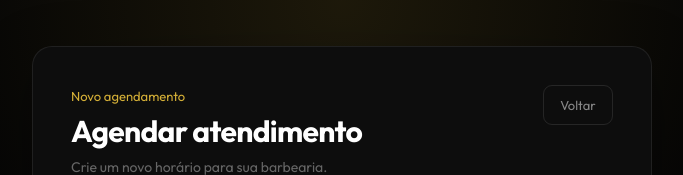
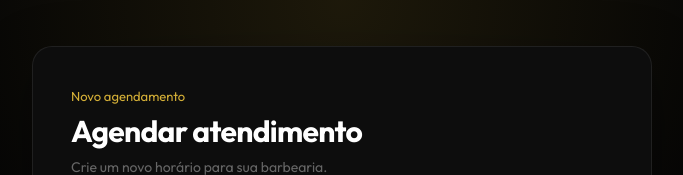
Before and after one commit to KauanRodrigues-Code/BarberOS, a Next.js app in the folder apps/web/: page /agenda/novo in a window 1280 px wide. Shown: the top 175 px of the page, without its empty margins (298-981 px from the left). Built offline with nearby package versions, Linux system fonts and the light colour scheme.

Commit message:
Atualizações, cliente e agenda

```diff
--- a/apps/web/app/agenda/novo/page.module.css
+++ b/apps/web/app/agenda/novo/page.module.css
@@ -52,31 +52,6 @@
   margin-top: 8px;
   color: #666;
   font-size: 14px;
-}
-
-.back {
-  height: 40px;
-  min-width: 70px;
-  padding: 0 14px;
-  display: inline-flex;
-  align-items: center;
-  justify-content: center;
-  flex-shrink: 0;
-  box-sizing: border-box;
-  border: 1px solid rgba(255, 255, 255, 0.1);
-  border-radius: 9px;
-  color: #888;
-  background: transparent;
-  font-family: inherit;
-  font-size: 13px;
-  text-decoration: none;
-  transition: 0.2s ease;
-}
-
-.back:hover {
-  color: #d4af37;
-  border-color: rgba(212, 175, 55, 0.35);
-  background: rgba(212, 175, 55, 0.04);
 }
 
 .form {
@@ -214,10 +189,6 @@
     flex-direction: column;
   }
 
-  .back {
-    align-self: flex-start;
-  }
-
   .row {
     grid-template-columns: 1fr;
   }
--- a/apps/web/app/agenda/novo/page.tsx
+++ b/apps/web/app/agenda/novo/page.tsx
@@ -5,7 +5,9 @@ import styles from "./page.module.css";
 
 export default function NovoAgendamento() {
   const searchParams = useSearchParams();
+
   const horario = searchParams.get("horario") || "";
+  const cliente = searchParams.get("cliente") || "";
 
   return (
     <main className={styles.page}>
@@ -20,19 +22,20 @@ export default function NovoAgendamento() {
               Crie um novo horário para sua barbearia.
             </p>
           </div>
-
-          <a href="/agenda" className={styles.back}>
-            Voltar
-          </a>
         </div>
 
         <form className={styles.form}>
+          {/* CLIENTE */}
+
           <div className={styles.field}>
             <label htmlFor="client">
               Cliente
             </label>
 
-            <select id="client" defaultValue="">
+            <select
+              id="client"
+              defaultValue={cliente}
+            >
               <option value="" disabled>
                 Selecione o cliente
               </option>
@@ -50,6 +53,8 @@ export default function NovoAgendamento() {
               </option>
             </select>
           </div>
+
+          {/* DATA + HORÁRIO */}
 
           <div className={styles.row}>
             <div className={styles.field}>
@@ -76,12 +81,17 @@ export default function NovoAgendamento() {
             </div>
           </div>
 
+          {/* SERVIÇO */}
+
           <div className={styles.field}>
             <label htmlFor="service">
               Serviço
             </label>
 
-            <select id="service" defaultValue="">
+            <select
+              id="service"
+              defaultValue=""
+            >
               <option value="" disabled>
                 Selecione o serviço
               </option>
@@ -100,12 +110,17 @@ export default function NovoAgendamento() {
             </select>
           </div>
 
+          {/* BARBEIRO */}
+
           <div className={styles.field}>
             <label htmlFor="barber">
               Barbeiro
             </label>
 
-            <select id="barber" defaultValue="">
+            <select
+              id="barber"
+              defaultValue=""
+            >
               <option value="" disabled>
                 Selecione o barbeiro
               </option>
@@ -119,6 +134,8 @@ export default function NovoAgendamento() {
               </option>
             </select>
           </div>
+
+          {/* AÇÕES */}
 
           <div className={styles.actions}>
             <a
--- a/apps/web/app/clientes/[id]/page.module.css
+++ b/apps/web/app/clientes/[id]/page.module.css
@@ -43,7 +43,10 @@
   text-decoration: none;
   padding: 13px 14px;
   border-radius: 10px;
-  transition: 0.2s ease;
+  transition:
+    background 0.2s ease,
+    color 0.2s ease,
+    transform 0.2s ease;
 }
 
 .sidebar nav a:hover {
@@ -55,6 +58,11 @@
 .sidebar nav .active {
   color: #d4af37;
   background: rgba(212, 175, 55, 0.1);
+}
+
+.sidebar nav .active:hover {
+  color: #d4af37;
+  background: rgba(212, 175, 55, 0.14);
 }
 
 .sidebarFooter {
@@ -116,6 +124,16 @@
   color: #d4af37;
   font-weight: 700;
   cursor: pointer;
+  transition:
+    transform 0.2s ease,
+    background 0.2s ease,
+    box-shadow 0.2s ease;
+}
+
+.profile:hover {
+  transform: translateY(-2px);
+  background: rgba(212, 175, 55, 0.16);
+  box-shadow: 0 8px 25px rgba(212, 175, 55, 0.12);
 }
 
 /* =========================
@@ -128,7 +146,7 @@
   color: #888;
   text-decoration: none;
   font-size: 14px;
-  transition: 0.2s ease;
+  transition: color 0.2s ease;
 }
 
 .back:hover {
@@ -189,21 +207,6 @@
   font-size: 13px;
 }
 
-.edit {
-  border: 1px solid rgba(212, 175, 55, 0.4);
-  background: transparent;
-  color: #d4af37;
-  padding: 11px 18px;
-  border-radius: 9px;
-  cursor: pointer;
-  transition: 0.2s ease;
-}
-
-.edit:hover {
-  background: rgba(212, 175, 55, 0.08);
-  border-color: rgba(212, 175, 55, 0.7);
-}
-
 /* =========================
    INFO
 ========================= */
@@ -224,6 +227,14 @@
   );
   border: 1px solid rgba(255, 255, 255, 0.08);
   border-radius: 15px;
+  transition:
+    border-color 0.2s ease,
+    transform 0.2s ease;
+}
+
+.infoCard:hover {
+  transform: translateY(-2px);
+  border-color: rgba(212, 175, 55, 0.18);
 }
 
 .infoCard span {
@@ -273,7 +284,9 @@
   text-decoration: none;
   font-size: 14px;
   font-weight: 700;
-  transition: 0.2s ease;
+  transition:
+    transform 0.2s ease,
+    box-shadow 0.2s ease;
 }
 
 .newAppointment:hover {
@@ -304,6 +317,11 @@
   border-top: 1px solid rgba(255, 255, 255, 0.06);
   color: #888;
   font-size: 13px;
+  transition: background 0.2s ease;
+}
+
+.historyItem:hover {
+  background: rgba(255, 255, 255, 0.015);
 }
 
 .historyItem strong {
@@ -317,6 +335,10 @@
   margin-top: 4px;
   color: #666;
 }
+
+/* =========================
+   STATUS
+========================= */
 
 .status {
   min-width: 82px;
@@ -364,6 +386,10 @@
     padding: 25px 18px;
   }
 
+  .header {
+    margin-bottom: 25px;
+  }
+
   .header h1 {
     font-size: 27px;
   }
@@ -375,10 +401,6 @@
 
   .clientMain {
     min-width: calc(100% - 95px);
-  }
-
-  .edit {
-    width: 100%;
   }
 
   .infoGrid {
```
Also changed, not shown: apps/web/app/clientes/[id]/page.tsx (+36 -10 lines).
